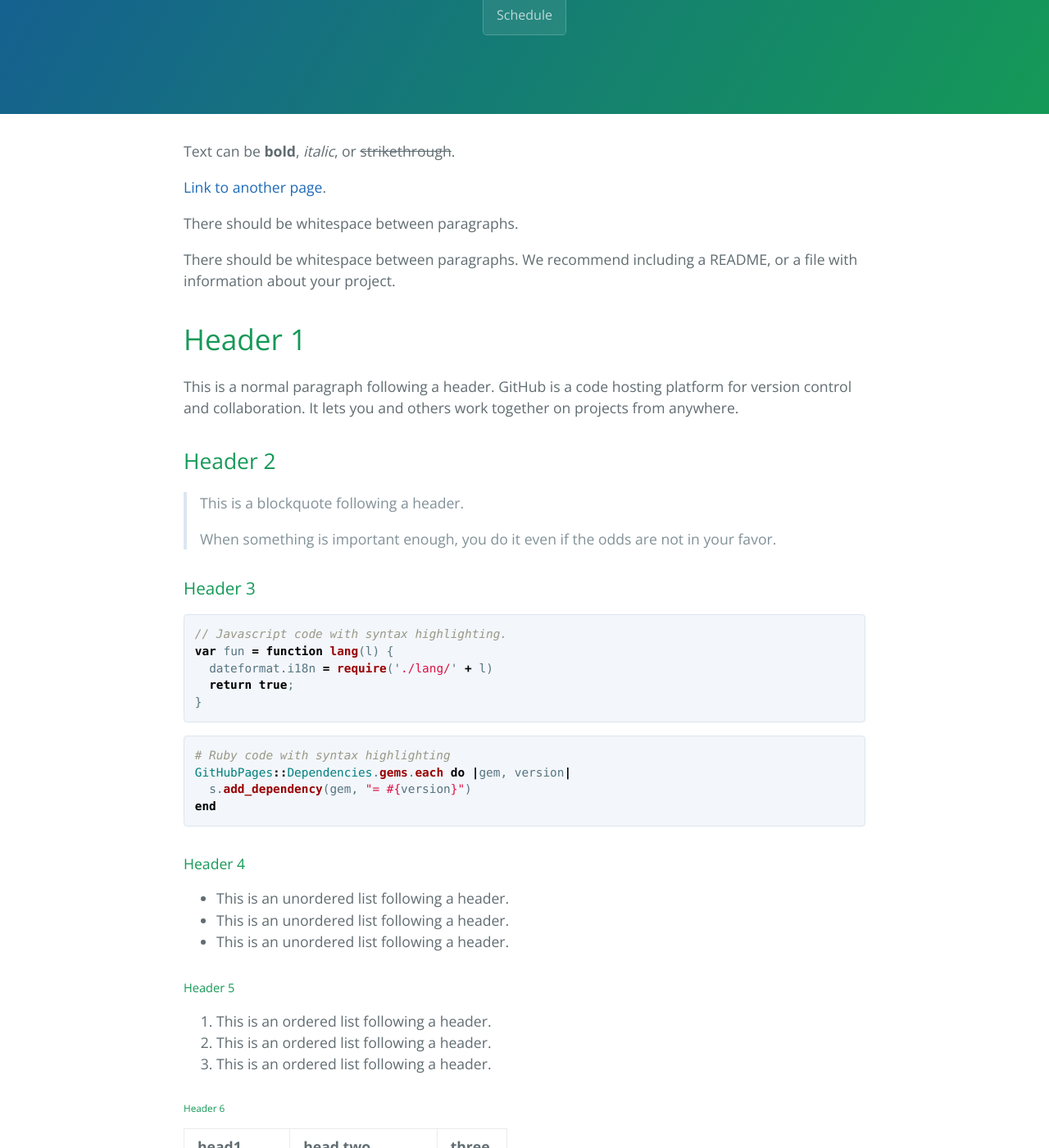
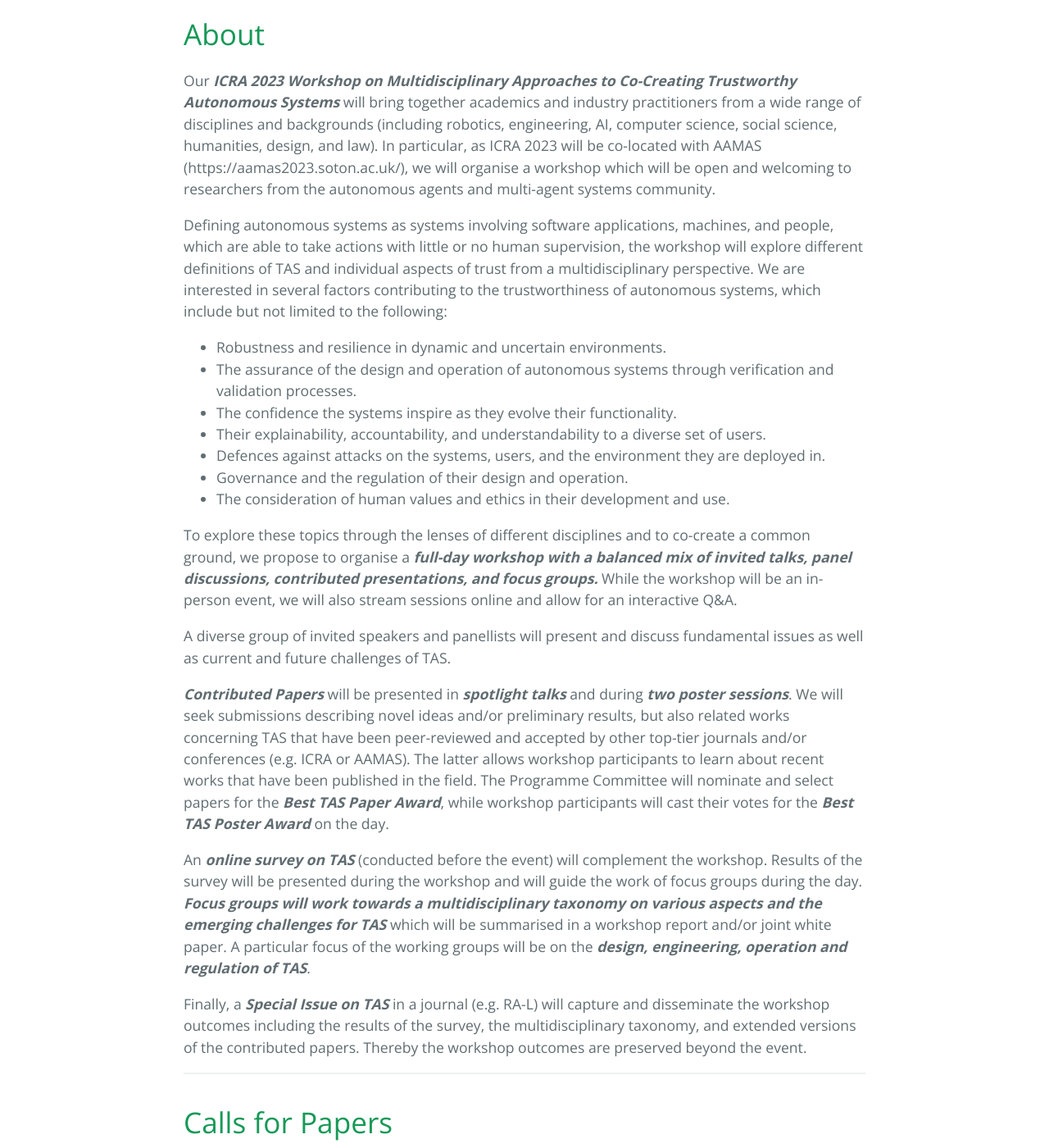
Before and after one commit to mactasworkshop/2022, a Jekyll site: the page built from index.md, in a window 1280 px wide and 1400 px high, scrolled down 400 px. Shown: the whole window at 82% size. Built offline with Jekyll 4.4.1, drawn with Linux system fonts in a browser that asks for light colours; our own code applies the rules of GitHub Pages for plain Markdown files; some of the changed text lies outside the part shown.

Commit message:
Update index.md

````diff
--- a/index.md
+++ b/index.md
@@ -2,122 +2,70 @@
 layout: default
 ---
 
-Text can be **bold**, _italic_, or ~~strikethrough~~.
+# About
 
-[Link to another page](./another-page.html).
+Our **_ICRA 2023 Workshop on Multidisciplinary Approaches to Co-Creating Trustworthy Autonomous Systems_** will bring together academics and industry practitioners from a wide range of disciplines and backgrounds (including robotics, engineering, AI, computer science, social science, humanities, design, and law). In particular, as ICRA 2023 will be co-located with AAMAS (https://aamas2023.soton.ac.uk/), we will organise a workshop which will be open and welcoming to researchers from the autonomous agents and multi-agent systems community.
 
-There should be whitespace between paragraphs.
+Defining autonomous systems as systems involving software applications, machines, and people, which are able to take actions with little or no human supervision, the workshop will explore different definitions of TAS and individual aspects of trust from a multidisciplinary perspective. We are interested in several factors contributing to the trustworthiness of autonomous systems, which include but not limited to the following:
 
-There should be whitespace between paragraphs. We recommend including a README, or a file with information about your project.
+  - Robustness and resilience in dynamic and uncertain environments.
+  - The assurance of the design and operation of autonomous systems through verification and validation processes.
+  - The confidence the systems inspire as they evolve their functionality.
+  - Their explainability, accountability, and understandability to a diverse set of users.
+  - Defences against attacks on the systems, users, and the environment they are deployed in.
+  - Governance and the regulation of their design and operation.
+  - The consideration of human values and ethics in their development and use.
 
-# Header 1
+To explore these topics through the lenses of different disciplines and to co-create a common ground, we propose to organise a **_full-day workshop with a balanced mix of invited talks, panel discussions, contributed presentations, and focus groups._** While the workshop will be an in-person event, we will also stream sessions online and allow for an interactive Q&A.
 
-This is a normal paragraph following a header. GitHub is a code hosting platform for version control and collaboration. It lets you and others work together on projects from anywhere.
+A diverse group of invited speakers and panellists will present and discuss fundamental issues as well as current and future challenges of TAS.
 
-## Header 2
+**_Contributed Papers_** will be presented in **_spotlight talks_** and during **_two poster sessions_**. We will seek submissions describing novel ideas and/or preliminary results, but also related works concerning TAS that have been peer-reviewed and accepted by other top-tier journals and/or conferences (e.g. ICRA or AAMAS). The latter allows workshop participants to learn about recent works that have been published in the field. The Programme Committee will nominate and select papers for the **_Best TAS Paper Award_**, while workshop participants will cast their votes for the **_Best TAS Poster Award_** on the day.
 
-> This is a blockquote following a header.
->
-> When something is important enough, you do it even if the odds are not in your favor.
+An **_online survey on TAS_** (conducted before the event) will complement the workshop. Results of the survey will be presented during the workshop and will guide the work of focus groups during the day. **_Focus groups will work towards a multidisciplinary taxonomy on various aspects and the emerging challenges for TAS_** which will be summarised in a workshop report and/or joint white paper. A particular focus of the working groups will be on the **_design, engineering, operation and regulation of TAS_**.
 
-### Header 3
-
-```js
-// Javascript code with syntax highlighting.
-var fun = function lang(l) {
-  dateformat.i18n = require('./lang/' + l)
-  return true;
-}
-```
-
-```ruby
-# Ruby code with syntax highlighting
-GitHubPages::Dependencies.gems.each do |gem, version|
-  s.add_dependency(gem, "= #{version}")
-end
-```
-
-#### Header 4
-
-*   This is an unordered list following a header.
-*   This is an unordered list following a header.
-*   This is an unordered list following a header.
-
-##### Header 5
-
-1.  This is an ordered list following a header.
-2.  This is an ordered list following a header.
-3.  This is an ordered list following a header.
-
-###### Header 6
-
-| head1        | head two          | three |
-|:-------------|:------------------|:------|
-| ok           | good swedish fish | nice  |
-| out of stock | good and plenty   | nice  |
-| ok           | good `oreos`      | hmm   |
-| ok           | good `zoute` drop | yumm  |
-
-### There's a horizontal rule below this.
+Finally, a **_Special Issue on TAS_** in a journal (e.g. RA-L) will capture and disseminate the workshop outcomes including the results of the survey, the multidisciplinary taxonomy, and extended versions of the contributed papers. Thereby the workshop outcomes are preserved beyond the event.
 
 * * *
 
-### Here is an unordered list:
-
-*   Item foo
-*   Item bar
-*   Item baz
-*   Item zip
-
-### And an ordered list:
-
-1.  Item one
-1.  Item two
-1.  Item three
-1.  Item four
-
-### And a nested list:
-
-- level 1 item
-  - level 2 item
-  - level 2 item
-    - level 3 item
-    - level 3 item
-- level 1 item
-  - level 2 item
-  - level 2 item
-  - level 2 item
-- level 1 item
-  - level 2 item
-  - level 2 item
-- level 1 item
-
-### Small image
-
-![Octocat](https://github.githubassets.com/images/icons/emoji/octocat.png)
-
-### Large image
-
-![Branching](https://guides.github.com/activities/hello-world/branching.png)
+# Calls for Papers
 
 
-### Definition lists can be used with HTML syntax.
+Trust is a multi-dimensional issue and is conceptualised differently by a range of disciplines. Hence we invite novel contributions (short and long papers with 2-4 or 6 pages respectively) as well as already published papers covering a wide set of topics that will be attractive to both technical and non-technical audiences:
 
-<dl>
-<dt>Name</dt>
-<dd>Godzilla</dd>
-<dt>Born</dt>
-<dd>1952</dd>
-<dt>Birthplace</dt>
-<dd>Japan</dd>
-<dt>Color</dt>
-<dd>Green</dd>
-</dl>
+- Methodologies to certify autonomous systems
+- Public perception of autonomous systems
+- Explainable and Interpretable AI solutions for real-world applications
+- Safety and security of autonomous systems
+- Trustworthy and resilient human-machine teaming
+- Regulation
+- Notions of trust in autonomous systems
+- Responsible Research and Innovation for trustworthy AI and autonomous systems
+- Transparency of AI systems
+- System of humans
 
-```
-Long, single-line code blocks should not wrap. They should horizontally scroll if they are too long. This line should be long enough to demonstrate this.
-```
+All accepted papers will be presented in a spotlight talk as well as a poster. Our international Programme Committee will review all submissions using EasyChair and will also select a paper for the Best TAS Paper Award (£250). The workshop participants will vote for a paper to receive the Best TAS Poster Award (£250). All accepted contributions will be also invited to submit an extended version to our planned Special Issue on TAS.
 
-```
-The final element.
-```
+***
+
+# Tentative Schedule
+
+| Time  | Speaker          | Title |
+|:------|:------------------|:------|
+| 09:00 | Organisers | **_Welcome note & TAS Overview_**  |
+| 09:20 | **Kate Devlin** (King's College London) |  |
+| 09:40 | **Luis Sentis** (Univ. of Texas) | **_Mental Workload Estimation During Human Multi-Robot Search Teaming using Wearable Thin Film EEG Sensors_** |
+| 10:00 | _Spotlight talks_ | |
+| 10:30 | _Coffee break & Poster session_ |
+| 11:15 | Panel discussion 1 | **_Theme: Co-Creation of TAS _** |
+| 12:00 | _Lunch Break_ |
+| 13:40 | Organisers | Survey results / Key Questions for Focus groups |
+| 14:00 | Focus groups | **_Small working groups focusing on different aspects of TAS including:
+Design,  Engineering, Operation, and Regulation
+_** |
+| 15:00 | _Coffee break & Poster session_  |
+| 15:30 | **Subramanian Ramamoorthy** (Univ. of Edinburgh) | **_Algorithmic approaches to simulation-based safety evaluation in open environments_** |
+| 15:50 | Panel Discussion 2 | **_Theme: TAS in our Society - Testing, Operation & Governance
+_** |
+| 16:40 | Organisers | **_Best TAS Paper/Poster Awards & Concluding remarks_** |
+| 17:00 | _End of Workshop_ |
````
